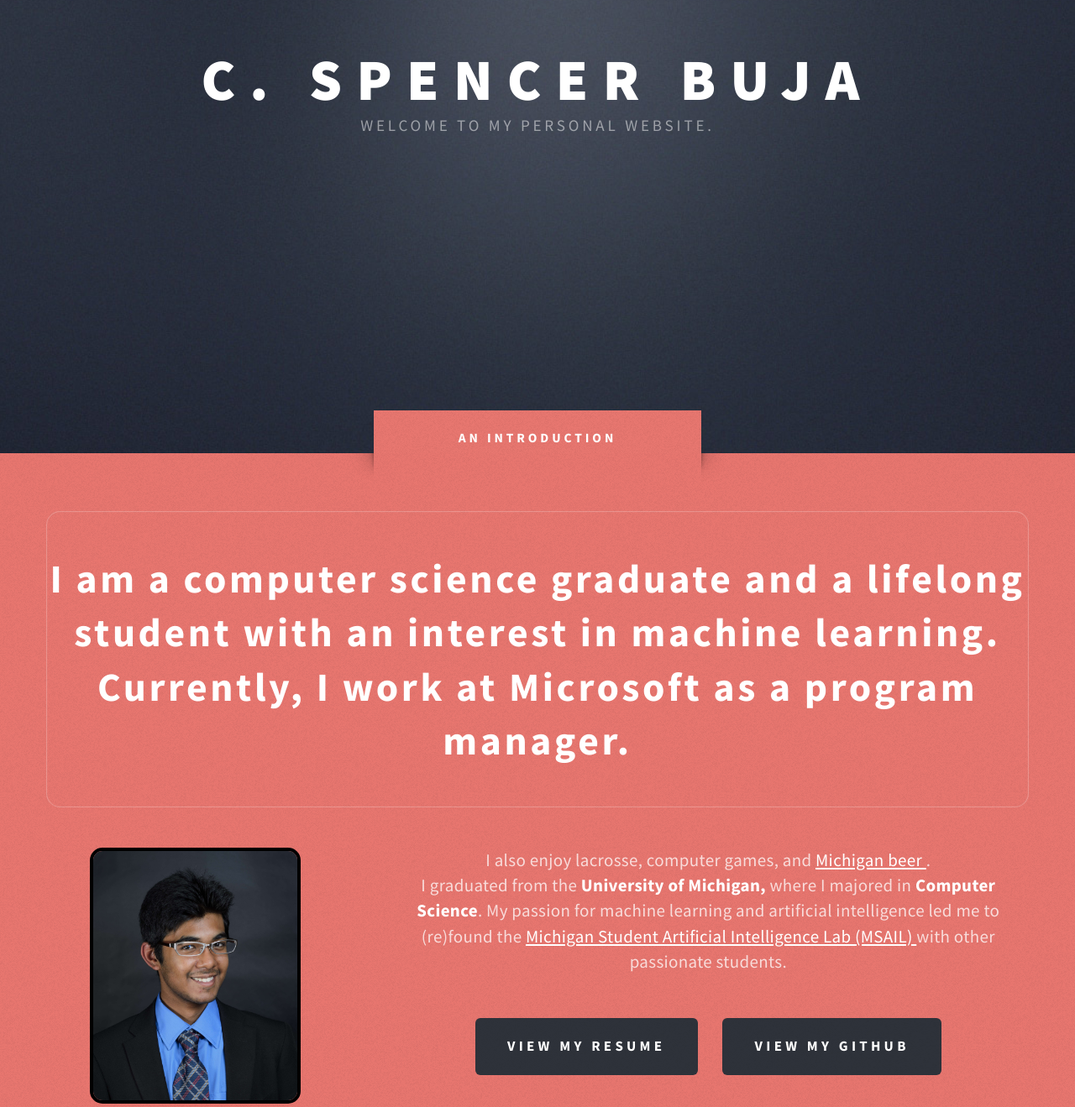
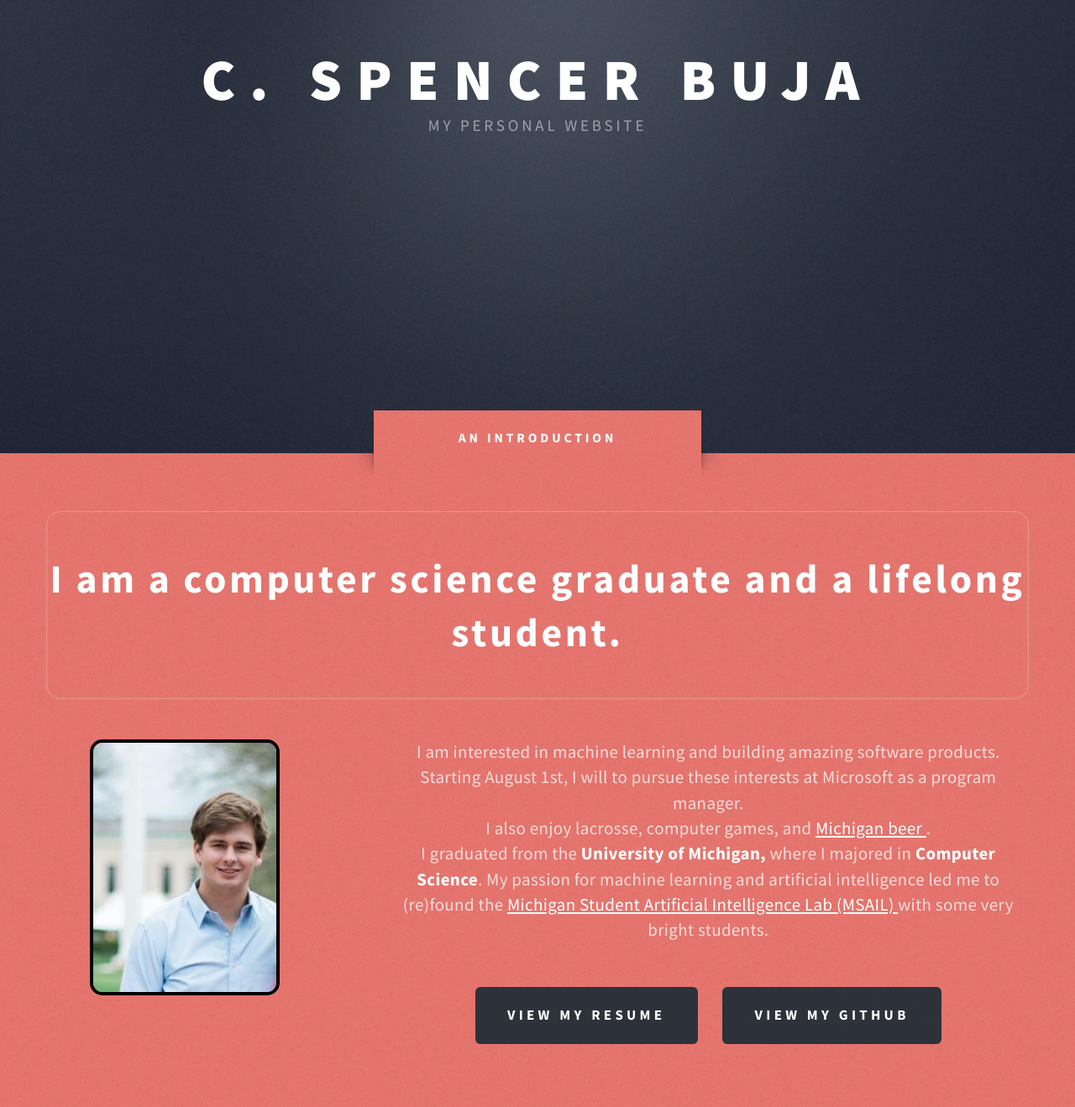
Before and after one commit to csbuja/csbuja.github.io, a plain HTML site: page index.html in a window 1280 px wide. Shown: the part 180-1499 px from the top of the page at 84% size. Drawn offline with nearby package versions, Linux system fonts and the light colour scheme.

Commit message:
added my photo

```diff
--- a/index.html
+++ b/index.html
@@ -1,12 +1,9 @@
 <!DOCTYPE HTML>
-<!--
-	Escape Velocity by HTML5 UP
-	html5up.net | @n33co
-	Free for personal and commercial use under the CCA 3.0 license (html5up.net/license)
--->
+
+<!--THIS IS My WEBBSITE HAHAHAAHA -->
 <html>
 	<head>
-		<title>Christopher Spencer Buja</title>
+		<title>C. Spencer Buja</title>
 		<meta charset="utf-8" />
 		<meta name="viewport" content="width=device-width, initial-scale=1" />
 		<!--[if lte IE 8]><script src="assets/js/ie/html5shiv.js"></script><![endif]-->
@@ -69,7 +66,7 @@
 						<!-- Logo -->
 							<div id="logo" class="wrapper" >
 								<h1>C. Spencer Buja</h1>
-								<p>Welcome to my personal website.</p>
+								<p>My Personal Website</p>
 							</div>
 
 					</div>
@@ -80,22 +77,22 @@
 					<div class="title" id="introduction_tag">An Introduction</div>
 					<section id="intro" class="container">
 						<p class="style2">
-							I am a computer science graduate and a lifelong student with an interest in machine learning. Currently, I work at Microsoft as a program manager.
+							I am a computer science graduate and a lifelong student.
 						<div class="row">
 
                             <div class="4u 12u(mobile)" id="mypic">
                                 <section>
                                 <!-- Image -->
-                                    <img src="images/mypic.jpg" alt="" / border="4">
+                                    <img src="images/mypicture.png" alt="" / border="4">
                                 </section>
                             </div>
 
                             <div class="8u 12u(mobile)">
 	                            <section>
 								<p class="style3">
-								I also enjoy lacrosse, computer games, and <a href="https://www.bellsbeer.com/beer/specialty/hopslam-ale">Michigan beer </a>.
+								I am interested in machine learning and building amazing software products. Starting August 1st, I will  to pursue these interests at Microsoft as a program manager. <br>I also enjoy lacrosse, computer games, and <a href="https://www.bellsbeer.com/beer/specialty/hopslam-ale">Michigan beer </a>.
 								<br>
-								I graduated from the <b>University of Michigan,</b> where I majored in <b>Computer Science</b>. My passion for machine learning and artificial intelligence led me to (re)found the <a href="msail.org">Michigan Student Artificial Intelligence Lab (MSAIL) </a> with other passionate students.<br> </p>
+								I graduated from the <b>University of Michigan,</b> where I majored in <b>Computer Science</b>. My passion for machine learning and artificial intelligence led me to (re)found the <a href="msail.org">Michigan Student Artificial Intelligence Lab (MSAIL) </a> with some very bright students.<br> </p>
 								<ul class="actions">
 									<li><a href="documents/Resume_Akshay_Goel.pdf" target="_blank "class="button style3 big">View my <b>Resume</b></a></li>
 									<li><a href="https://github.com/AkshayGoelTech" target="_blank "class="button style3 big"><b>View my GitHub</b></a></li>
@@ -246,7 +243,7 @@
 												<section>
 													<h3 class="icon fa-envelope">Email</h3>
 													<p>
-														<a href="#">akshaygoel1@gmail.com</a>
+														<a href="#">csbuja[AT_SIGN_HERE]gmail.com</a>
 													</p>
 												</section>
 											</div>
@@ -254,7 +251,7 @@
 												<section>
 													<h3 class="icon fa-phone">Phone</h3>
 													<p>
-														(540) 425-6040
+														(650) 862-6612
 													</p>
 												</section>
 											</div>
```
Also changed, not shown: images/mypic.jpg (deleted), images/mypicture.png (added).
